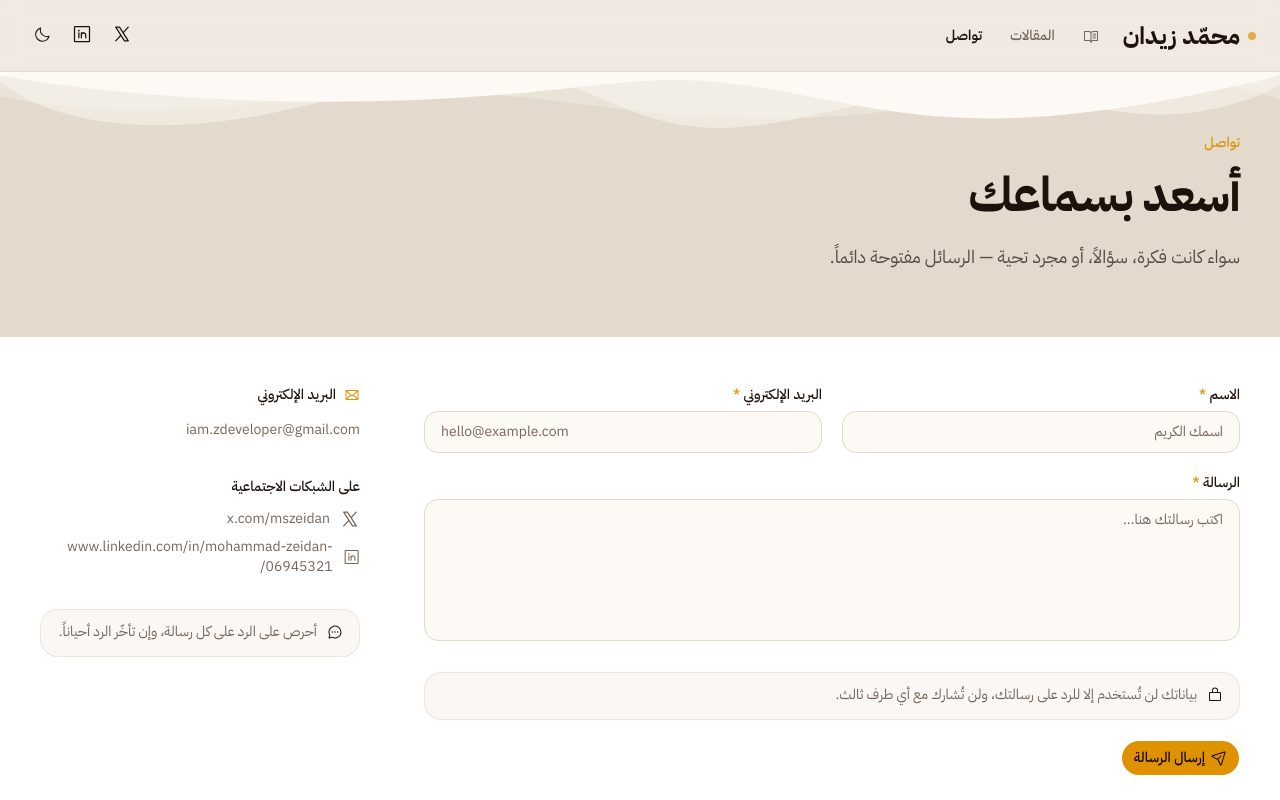
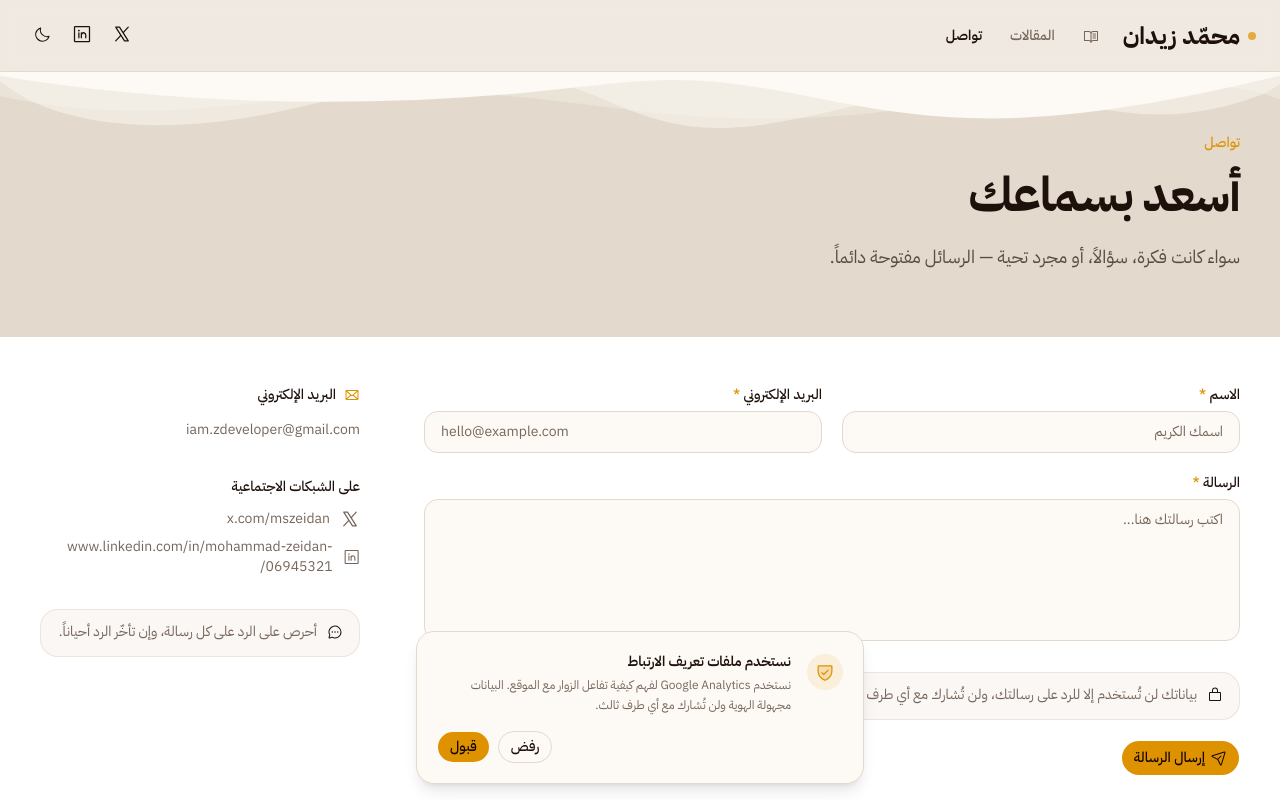
Before and after one commit to OmarZeidan/mzeidan, a Next.js app: page /contact in a window 1280 px wide. Shown: the top 800 px of the page. Built offline with nearby package versions, Linux system fonts and the light colour scheme; no server answers.

Commit message:
feat: cookie consent and custom events

```diff
--- a/app/layout.tsx
+++ b/app/layout.tsx
@@ -5,7 +5,7 @@ import { ThemeProvider } from "@/components/theme-provider"
 import { TooltipProvider } from "@/components/ui/tooltip"
 import { cn } from "@/lib/utils"
 import { siteConfig } from "@/lib/site-config"
-import { GoogleAnalytics } from "@next/third-parties/google"
+import { CookieConsent } from "@/components/layout/cookie-consent"
 
 const ibmPlexArabic = IBM_Plex_Sans_Arabic({
   subsets: ["arabic"],
@@ -69,7 +69,7 @@ export default function RootLayout({
           <TooltipProvider>{children}</TooltipProvider>
         </ThemeProvider>
         {process.env.NEXT_PUBLIC_GA_MEASUREMENT_ID && (
-          <GoogleAnalytics gaId={process.env.NEXT_PUBLIC_GA_MEASUREMENT_ID} />
+          <CookieConsent gaId={process.env.NEXT_PUBLIC_GA_MEASUREMENT_ID} />
         )}
       </body>
     </html>
--- a/components/blog/share-buttons.tsx
+++ b/components/blog/share-buttons.tsx
@@ -9,6 +9,7 @@ import {
 } from "@/components/ui/tooltip"
 import { useCopyToClipboard } from "@/hooks/use-copy-to-clipboard"
 import { useEffect, useState } from "react"
+import { sendGAEvent } from "@next/third-parties/google"
 
 interface ShareButtonsProps {
   title: string
@@ -40,6 +41,7 @@ export function ShareButtons({ title, url }: ShareButtonsProps) {
               target="_blank"
               rel="noopener noreferrer"
               aria-label="مشاركة عبر واتساب"
+              onClick={() => sendGAEvent("event", "share", { method: "whatsapp", content_type: "post", item_id: url })}
             >
               <WhatsappLogoIcon weight="regular" />
             </a>
@@ -56,6 +58,7 @@ export function ShareButtons({ title, url }: ShareButtonsProps) {
               target="_blank"
               rel="noopener noreferrer"
               aria-label="مشاركة عبر X"
+              onClick={() => sendGAEvent("event", "share", { method: "x", content_type: "post", item_id: url })}
             >
               <XLogoIcon weight="regular" />
             </a>
@@ -70,7 +73,7 @@ export function ShareButtons({ title, url }: ShareButtonsProps) {
             variant="outline"
             size="icon-sm"
             aria-label={copied ? "تم النسخ" : "نسخ الرابط"}
-            onClick={() => copy(url)}
+            onClick={() => { copy(url); sendGAEvent("event", "share", { method: "copy_link", content_type: "post", item_id: url }) }}
           >
             {copied ? (
               <CheckIcon weight="regular" className="text-primary" />
@@ -89,7 +92,7 @@ export function ShareButtons({ title, url }: ShareButtonsProps) {
               variant="outline"
               size="icon-sm"
               aria-label="مشاركة"
-              onClick={() => navigator.share({ title, url }).catch(() => null)}
+              onClick={() => { navigator.share({ title, url }).catch(() => null); sendGAEvent("event", "share", { method: "native", content_type: "post", item_id: url }) }}
             >
               <ShareNetworkIcon weight="regular" />
             </Button>
--- a/components/contact/contact-form.tsx
+++ b/components/contact/contact-form.tsx
@@ -5,6 +5,7 @@ import { PaperPlaneTiltIcon, SpinnerGapIcon, LockSimpleIcon, CheckCircleIcon, Wa
 import { Button } from "@/components/ui/button"
 import { Alert, AlertDescription, AlertTitle } from "@/components/ui/alert"
 import { sendContactEmail } from "@/app/actions/contact"
+import { sendGAEvent } from "@next/third-parties/google"
 
 export function ContactForm() {
   const [state, formAction, isPending] = useActionState(sendContactEmail, {
@@ -14,7 +15,10 @@ export function ContactForm() {
   const [showSuccess, setShowSuccess] = useState(false)
 
   useEffect(() => {
-    if (state.success) setShowSuccess(true)
+    if (state.success) {
+      setShowSuccess(true)
+      sendGAEvent("event", "generate_lead", { form_name: "contact" })
+    }
   }, [state.success])
 
   if (showSuccess) {
--- /dev/null
+++ b/components/layout/cookie-consent.tsx
@@ -0,0 +1,81 @@
+"use client"
+
+import { useState, useEffect } from "react"
+import { GoogleAnalytics } from "@next/third-parties/google"
+import { Button } from "@/components/ui/button"
+import { ShieldCheckIcon } from "@phosphor-icons/react"
+
+const CONSENT_KEY = "cookie-consent"
+
+export function CookieConsent({ gaId }: { gaId: string }) {
+  const [consent, setConsent] = useState<"accepted" | "declined" | null>(null)
+  const [visible, setVisible] = useState(false)
+
+  useEffect(() => {
+    const stored = localStorage.getItem(CONSENT_KEY)
+    const delay = stored === "accepted" || stored === "declined" ? 0 : 600
+    const t = setTimeout(() => {
+      if (stored === "accepted") setConsent("accepted")
+      else if (stored === "declined") setConsent("declined")
+      else setVisible(true)
+    }, delay)
+    return () => clearTimeout(t)
+  }, [])
+
+  function accept() {
+    localStorage.setItem(CONSENT_KEY, "accepted")
+    setConsent("accepted")
+    setVisible(false)
+  }
+
+  function decline() {
+    localStorage.setItem(CONSENT_KEY, "declined")
+    setConsent("declined")
+    setVisible(false)
+  }
+
+  return (
+    <>
+      {consent === "accepted" && <GoogleAnalytics gaId={gaId} />}
+
+      <div
+        role="dialog"
+        aria-label="إشعار ملفات تعريف الارتباط"
+        aria-live="polite"
+        className={[
+          "fixed bottom-4 inset-x-4 z-50 mx-auto max-w-md",
+          "rounded-2xl border border-border bg-background shadow-lg",
+          "p-5 transition-all duration-500 ease-out",
+          visible
+            ? "translate-y-0 opacity-100"
+            : "translate-y-4 opacity-0 pointer-events-none",
+        ].join(" ")}
+      >
+        <div className="flex items-start gap-4">
+          <span className="mt-0.5 flex size-9 shrink-0 items-center justify-center rounded-full bg-primary/10 text-primary">
+            <ShieldCheckIcon className="size-5" weight="duotone" />
+          </span>
+
+          <div className="flex-1 space-y-1">
+            <p className="text-sm font-semibold text-foreground">
+              نستخدم ملفات تعريف الارتباط
+            </p>
+            <p className="text-xs leading-relaxed text-muted-foreground">
+              نستخدم Google Analytics لفهم كيفية تفاعل الزوار مع الموقع.
+              البيانات مجهولة الهوية ولن تُشارك مع أي طرف ثالث.
+            </p>
+          </div>
+        </div>
+
+        <div className="mt-4 flex items-center justify-end gap-2">
+          <Button variant="outline" size="sm" onClick={decline}>
+            رفض
+          </Button>
+          <Button size="sm" onClick={accept}>
+            قبول
+          </Button>
+        </div>
+      </div>
+    </>
+  )
+}
```
